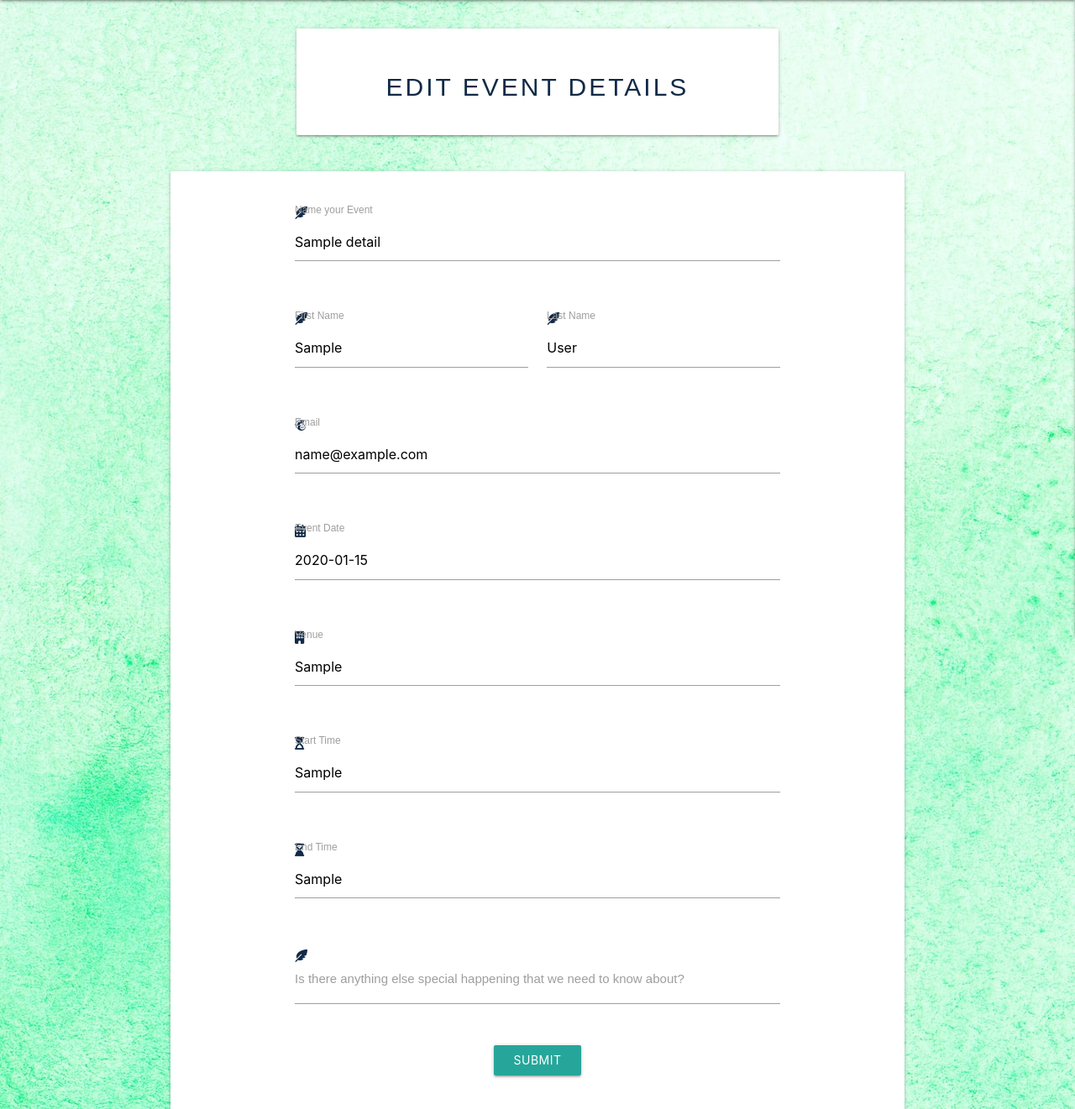
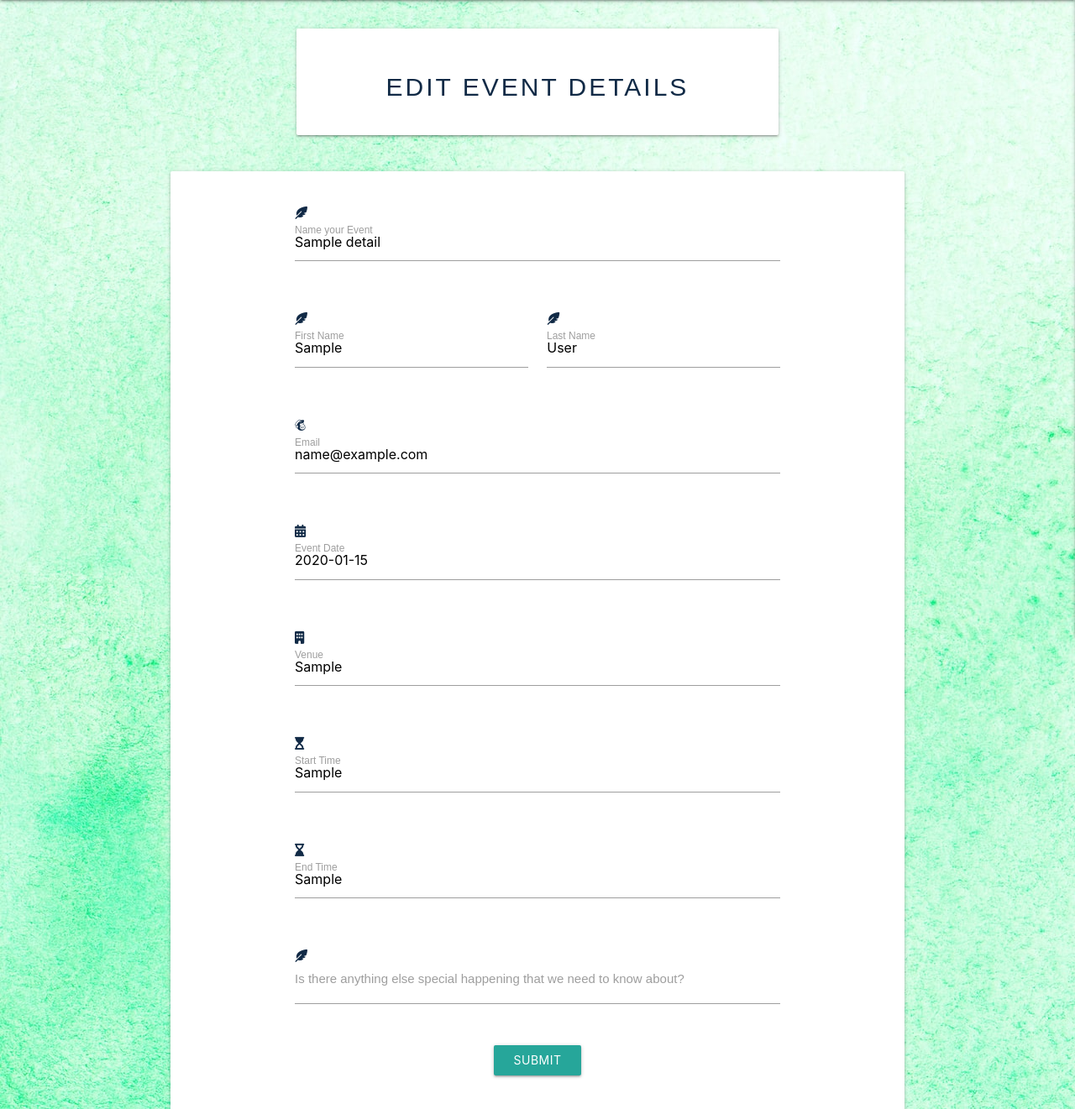
Before and after one commit to samcat437/Milestone-3, a Flask app: page /edit_details/1 in a window 1280 px wide. Shown: the part 102-1423 px from the top of the page at 84% size. Run offline with Flask 2, Linux system fonts and the light colour scheme; tables that the repository leaves empty hold one stand-in row (values such as "Sample post"); some libraries are stand-ins or nearby versions.

Commit message:
form label addition in style.css and README.md update

```diff
--- a/avonstringquartetreviews/static/css/style.css
+++ b/avonstringquartetreviews/static/css/style.css
@@ -91,6 +91,10 @@ form label {
   padding-top: 1rem;
 }
 
+label.active {
+  padding-top: 3rem;
+}
+
 .hidden {
   display: none;
 }
```
Also changed, not shown: README.md.
